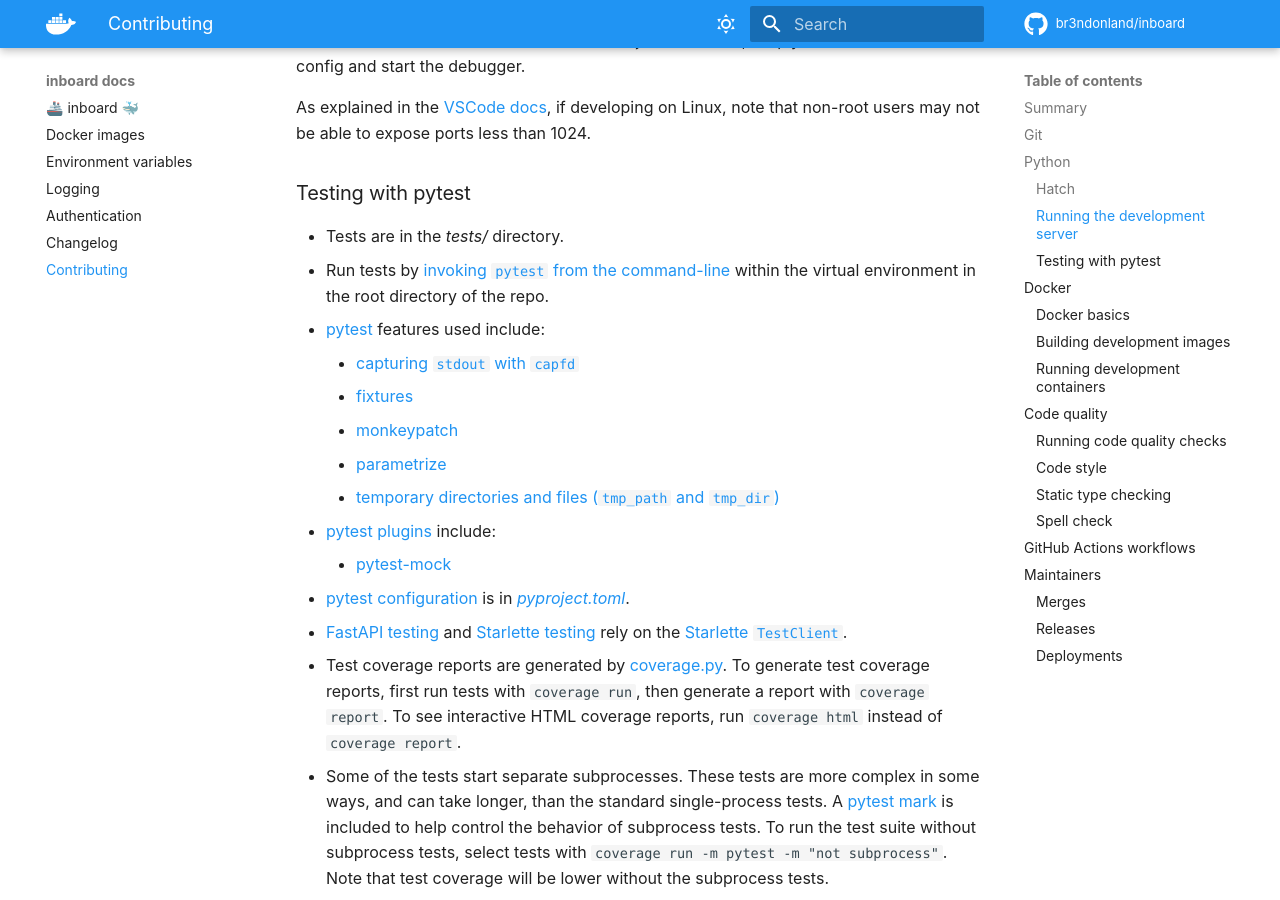
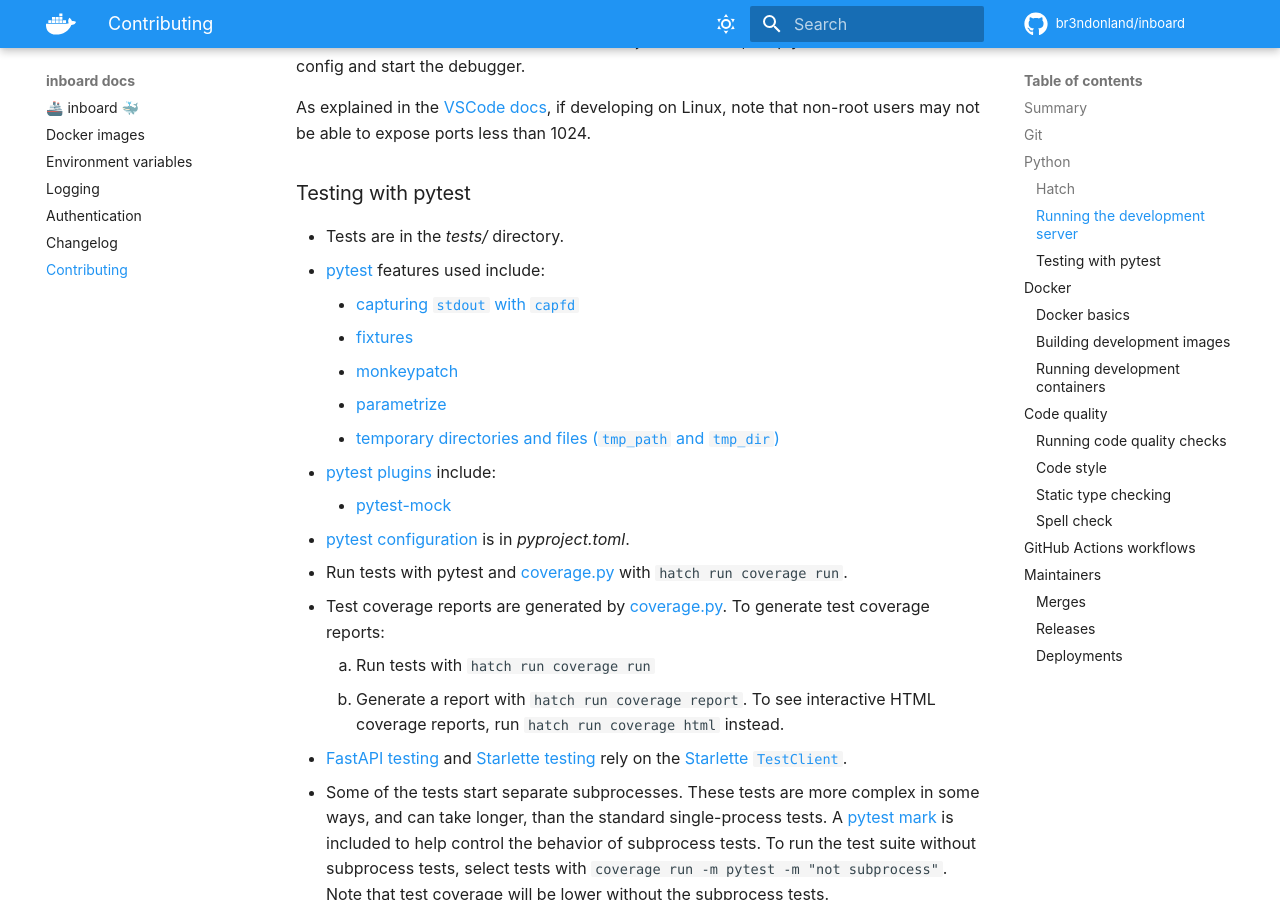
Before and after one commit to br3ndonland/inboard, an MkDocs documentation site: the page built from docs/contributing.md, in a window 1280 px wide and 900 px high, scrolled down 1776 px. Built offline with MkDocs 1.6.1 and Material for MkDocs 9.7.7, drawn with Linux system fonts in a browser that asks for light colours; comment, search, counter and statistics services are not loaded.

Commit message:
Use Hatch commands in contributing.md testing docs

```diff
--- a/docs/contributing.md
+++ b/docs/contributing.md
@@ -60,7 +60,6 @@
 ### Testing with pytest
 
 - Tests are in the _tests/_ directory.
-- Run tests by [invoking `pytest` from the command-line](https://docs.pytest.org/en/latest/how-to/usage.html) within the virtual environment in the root directory of the repo.
 - [pytest](https://docs.pytest.org/en/latest/) features used include:
     - [capturing `stdout` with `capfd`](https://docs.pytest.org/en/latest/how-to/capture-stdout-stderr.html)
     - [fixtures](https://docs.pytest.org/en/latest/how-to/fixtures.html)
@@ -69,9 +68,12 @@
     - [temporary directories and files (`tmp_path` and `tmp_dir`)](https://docs.pytest.org/en/latest/how-to/tmpdir.html)
 - [pytest plugins](https://docs.pytest.org/en/latest/how-to/plugins.html) include:
     - [pytest-mock](https://github.com/pytest-dev/pytest-mock)
-- [pytest configuration](https://docs.pytest.org/en/latest/reference/customize.html) is in _[pyproject.toml](https://github.com/br3ndonland/inboard/blob/develop/pyproject.toml)_.
+- [pytest configuration](https://docs.pytest.org/en/latest/reference/customize.html) is in _pyproject.toml_.
+- Run tests with pytest and [coverage.py](https://github.com/nedbat/coveragepy) with `hatch run coverage run`.
+- Test coverage reports are generated by [coverage.py](https://github.com/nedbat/coveragepy). To generate test coverage reports:
+    1. Run tests with `hatch run coverage run`
+    2. Generate a report with `hatch run coverage report`. To see interactive HTML coverage reports, run `hatch run coverage html` instead.
 - [FastAPI testing](https://fastapi.tiangolo.com/tutorial/testing/) and [Starlette testing](https://www.starlette.io/testclient/) rely on the [Starlette `TestClient`](https://www.starlette.io/testclient/).
-- Test coverage reports are generated by [coverage.py](https://github.com/nedbat/coveragepy). To generate test coverage reports, first run tests with `coverage run`, then generate a report with `coverage report`. To see interactive HTML coverage reports, run `coverage html` instead of `coverage report`.
 - Some of the tests start separate subprocesses. These tests are more complex in some ways, and can take longer, than the standard single-process tests. A [pytest mark](https://docs.pytest.org/en/stable/example/markers.html) is included to help control the behavior of subprocess tests. To run the test suite without subprocess tests, select tests with `coverage run -m pytest -m "not subprocess"`. Note that test coverage will be lower without the subprocess tests.
 
 ## Docker
```
